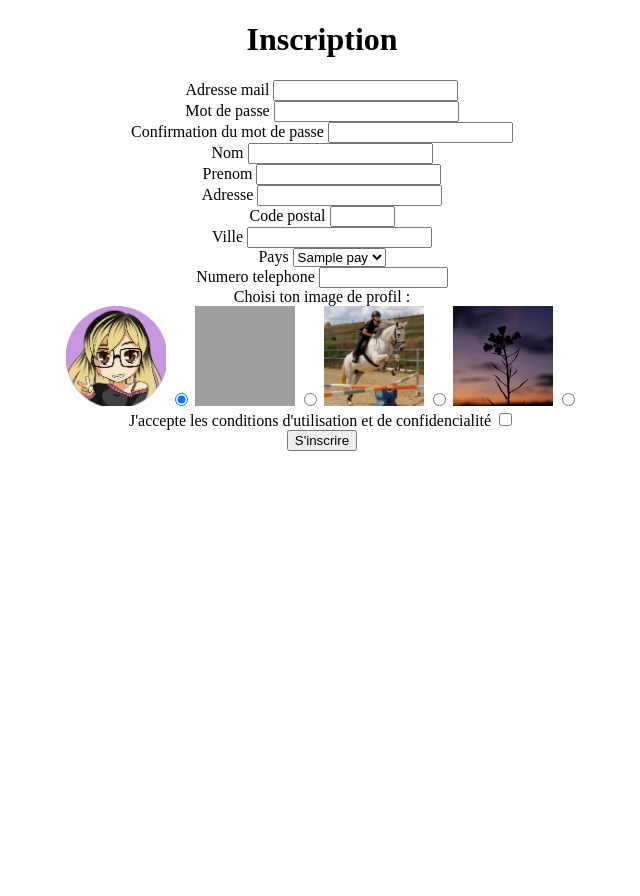
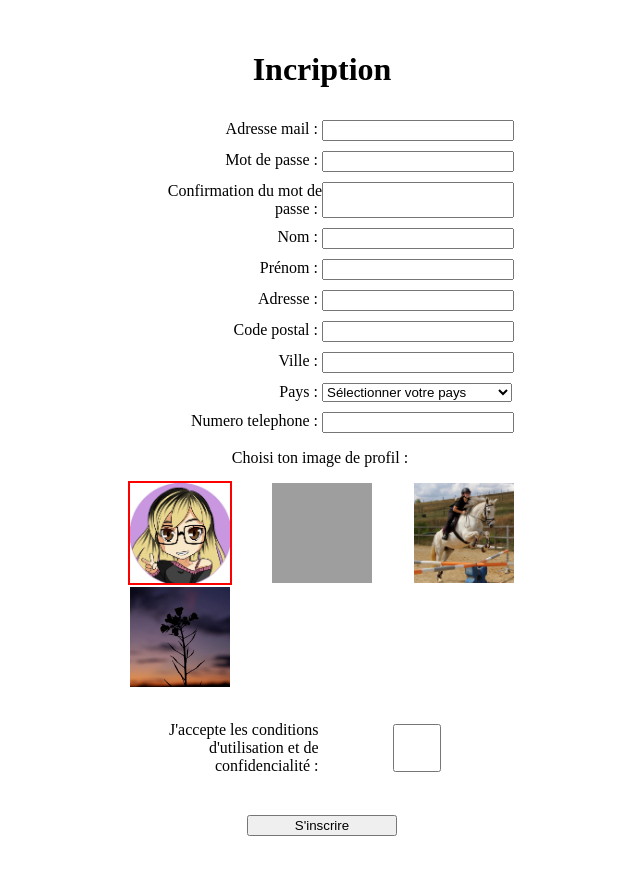
Before and after one commit to shinigami144/ProjetSalonLudus, a PHP site: page /inscription.php in a window 1280 px wide. Shown: the whole page, without its empty margins (318-958 px from the left). Before the commit the page ends 451 px from the top, so only its background shows below. Run offline with PHP 8.4, Linux system fonts and the light colour scheme; tables that the repository leaves empty or names only in its code hold one stand-in row (values such as "Sample post"); grey boxes are pictures that could not be loaded.

Commit message:
add css to inscription

```diff
--- a/inscription.php
+++ b/inscription.php
@@ -95,81 +95,78 @@
     <meta charset="UTF-8">
     <meta name="viewport" content="width=device-width, initial-scale=1.0">
     <title>Inscription</title>
+    <link href="./css/inscription.css" rel="stylesheet">
 </head>
 <body>
-<p><h1 align="center"><strong>Inscription</strong></h1></p>
-
-<p>
-    <div class="contrainer" align="center">
+        <h1>Incription</h1>
         <form method="POST">
             <div class="form-group">
-                <label for="email">Adresse mail</label>
+                <label for="email">Adresse mail :&nbsp;</label>
                 <input type="email" class="form-control" name="email" required>
             </div>
             <div class="form-group">
-                <label for="passsword">Mot de passe</label>
+                <label for="passsword">Mot de passe :&nbsp;</label>
                 <input type="password" class="form-control" name="passsword" required>
             </div>
             <div class="form-group">
-                <label for="conf_password">Confirmation du mot de passe</label>
+                <label for="conf_password">Confirmation du mot de passe :&nbsp;</label>
                 <input type="password" class="form-control" name="conf_password" required>
             </div>
             <div class="form-group">
-                <label for="nom">Nom</label>
+                <label for="nom">Nom :&nbsp;</label>
                 <input type="text" class="form-control" name="nom" required>
             </div>
             <div class="form-group">
-                <label for="prenom">Prenom</label>
+                <label for="prenom">Prénom :&nbsp;</label>
                 <input type="text" class="form-control" name="prenom" required>
             </div>
             <div class="form-group">
-                <label for="adresse">Adresse</label>
+                <label for="adresse">Adresse :&nbsp;</label>
                 <input type="text" class="form-control" name="adresse">
             </div>
             <div class="form-group">
-                <label for="code_postal">Code postal</label>
+                <label for="code_postal">Code postal :&nbsp;</label>
                 <input type="text" class="form-control" name="code_postal" size="5">
             </div>
             <div class="form-group">
-                <label for="ville">Ville</label>
+                <label for="ville">Ville :&nbsp;</label>
                 <input type="text" class="form-control" name="ville">
             </div>
             <div class="form-group">
-                <label for="pays">Pays</label>
+                <label for="pays">Pays :&nbsp;</label>
                 <select name="pays" required>
+                    <option value="">Sélectionner votre pays</option>
                     <?php AfficheOptionSelectPays(); ?>
                 </select>
             </div>
             <div class="form-group">
-                <label for="tel">Numero telephone</label>
+                <label for="tel">Numero telephone :&nbsp;</label>
                 <input type="tel" class="form-control" name="tel"  size="13">
             </div>
-            <label >Choisi ton image de profil : </label>
-            <div>
-                <img src="css/1.png"  width="100" height="100">
-                <input type="radio" id="img1" name="image" value="1" checked>
-                <label for="img1"></label>
-
-                <img src="css/2.png"  width="100" height="100">
-                <input type="radio" id="img2" name="image" value="2">
-                <label for="img2"></label>
-
-                <img src="css/3.png"  width="100" height="100">
-                <input type="radio" id="img3" name="image" value="3">
-                <label for="img3"></label>
-
-                <img src="css/4.png"  width="100" height="100">
-                <input type="radio" id="img4" name="image" value="4">
-                <label for="img4"></label>
+            <p>Choisi ton image de profil :&nbsp;</p>
+            <div id="radioContainer">
+                <label>
+                    <input type="radio" id="img1" name="image" value="1" checked>
+                    <img src="./css/1.png">
+                </label>
+                <label>
+                    <input type="radio" id="img2" name="image" value="2">
+                    <img src="./css/2.png">
+                </label>
+                <label>
+                    <input type="radio" id="img3" name="image" value="3">
+                    <img src="./css/3.png">
+                </label>
+                <label>
+                    <input type="radio" id="img4" name="image" value="4">
+                    <img src="./css/4.png">
+                </label>
             </div>
             <div class="form-group">
-                <label for="condition">J'accepte les conditions d'utilisation et de confidencialité</label>
+                <label for="condition">J'accepte les conditions d'utilisation et de confidencialité :</label>
                 <input type="checkbox" class="form-control" name="condition" required>
             </div>
-            <button type="submit" class="btn btn-primary">S'inscrire</button>
+            <input type="submit" class="btn btn-primary" value="S'inscrire">
         </form>
-    </div>
-</p>
-
-</body>
+    </body>
 </html>
```
